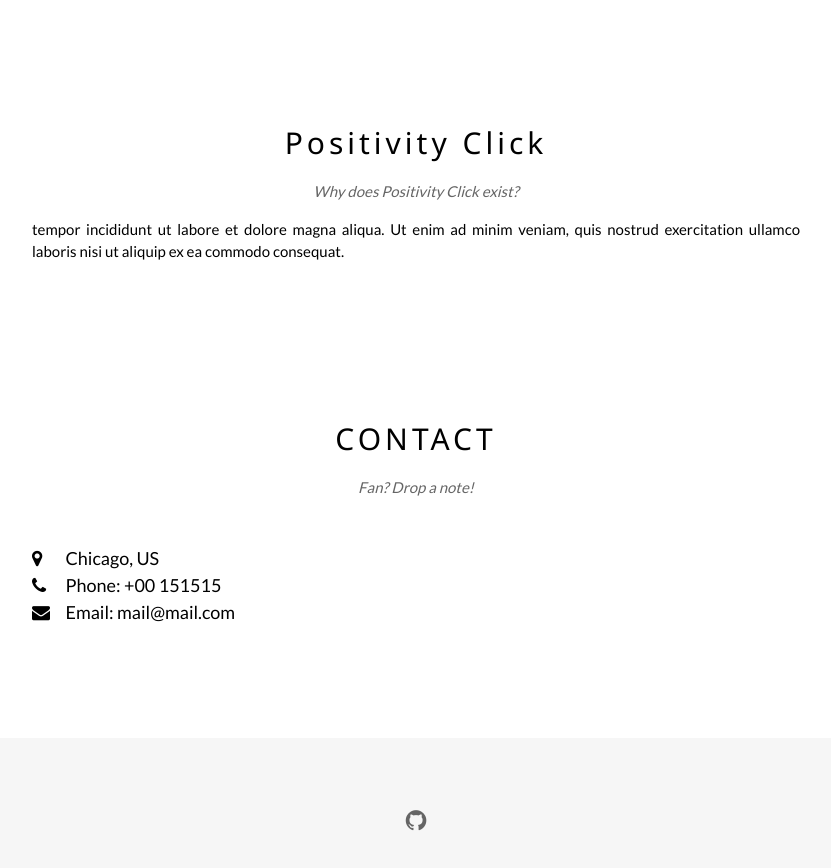
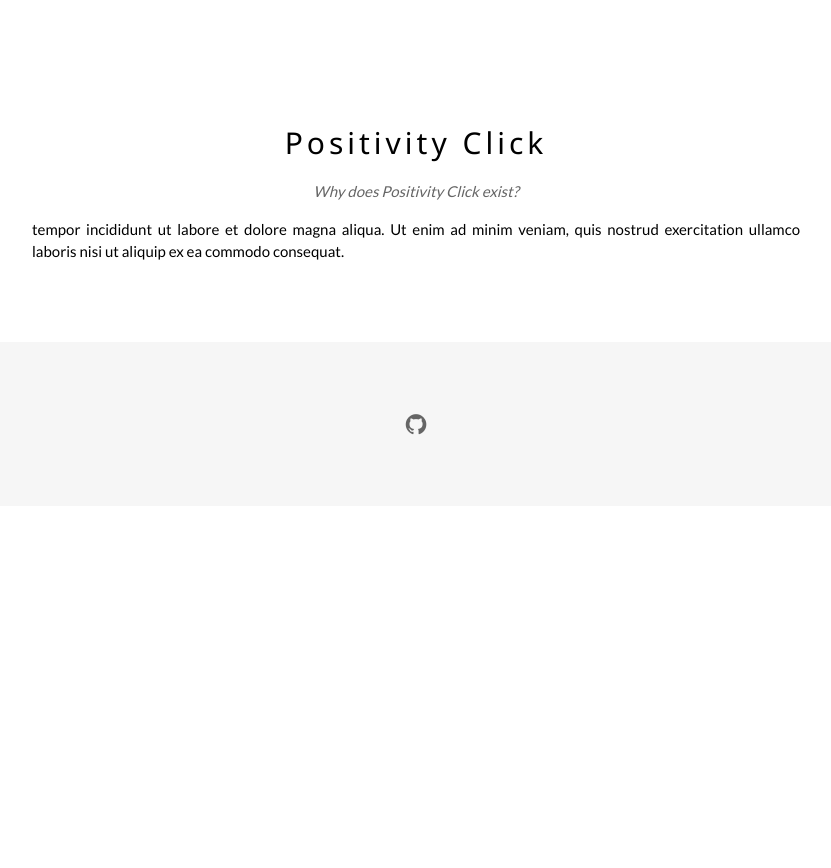
Before and after one commit to AndrewLaws/positivity.click, a plain HTML site: page index.html in a window 1280 px wide. Shown: the whole page, without its empty margins (224-1055 px from the left). After the commit the page ends 800 px from the top, so only its background shows below. Drawn offline with nearby package versions, Linux system fonts and the light colour scheme.

Commit message:
removed contact section from w3 template

```diff
--- a/index.html
+++ b/index.html
@@ -43,22 +43,6 @@ body {font-family: "Lato", sans-serif}
   </div>
 
 
-
-  <!-- The Contact Section -->
-  <div class="w3-container w3-content w3-padding-64" style="max-width:800px" id="contact">
-    <h2 class="w3-wide w3-center">CONTACT</h2>
-    <p class="w3-opacity w3-center"><i>Fan? Drop a note!</i></p>
-    <div class="w3-row w3-padding-32">
-      <div class="w3-col m6 w3-large w3-margin-bottom">
-        <i class="fa fa-map-marker" style="width:30px"></i> Chicago, US<br>
-        <i class="fa fa-phone" style="width:30px"></i> Phone: +00 151515<br>
-        <i class="fa fa-envelope" style="width:30px"> </i> Email: mail@mail.com<br>
-      </div>
-
-      </div>
-    </div>
-  </div>
-
 <!-- End Page Content -->
 </div>
 
```
